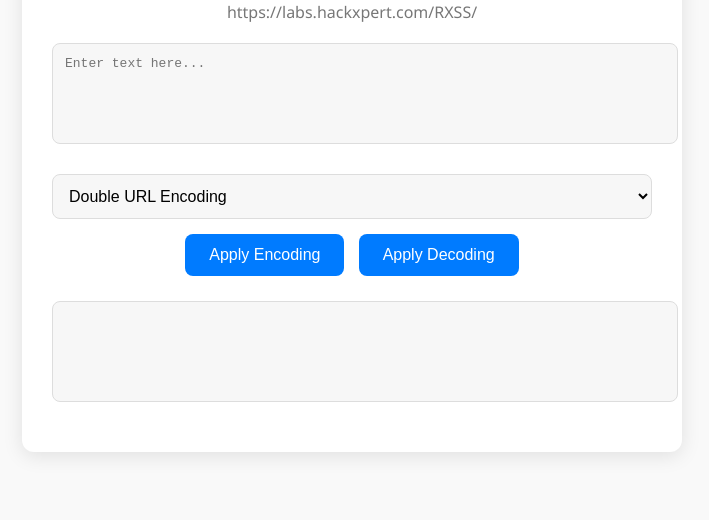
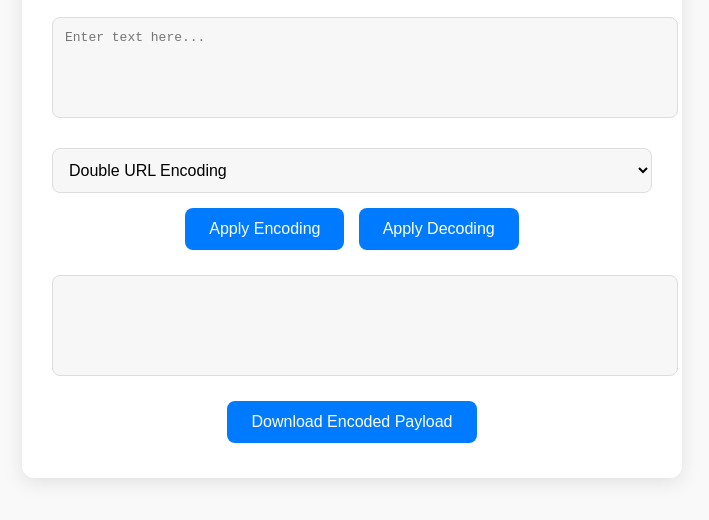
Before and after one commit to B1naryo/Payload_Encode, a plain HTML site: page index.html in a window 1280 px wide. Shown: the part 230-750 px from the top of the page, without its empty margins (288-997 px from the left). Drawn offline with nearby package versions, Linux system fonts and the light colour scheme.

Commit message:
Update index.html

```diff
--- a/index.html
+++ b/index.html
@@ -123,6 +123,7 @@
         <button onclick="applyEncoding()">Apply Encoding</button>
         <button onclick="applyDecoding()">Apply Decoding</button><br>
         <textarea id="result" rows="5" readonly></textarea>
+        <button onclick="downloadResult()">Download Encoded Payload</button>
     </div>
 
     <script>
@@ -258,6 +259,19 @@
             }
             document.getElementById('result').value = result;
         }
+
+        function downloadResult() {
+            var result = document.getElementById('result').value;
+            var blob = new Blob([result], { type: 'text/plain' });
+            var url = window.URL.createObjectURL(blob);
+            var a = document.createElement('a');
+            a.href = url;
+            a.download = 'encoded_payload.txt';
+            document.body.appendChild(a);
+            a.click();
+            document.body.removeChild(a);
+            window.URL.revokeObjectURL(url);
+        }
     </script>
 </body>
 </html>
```
